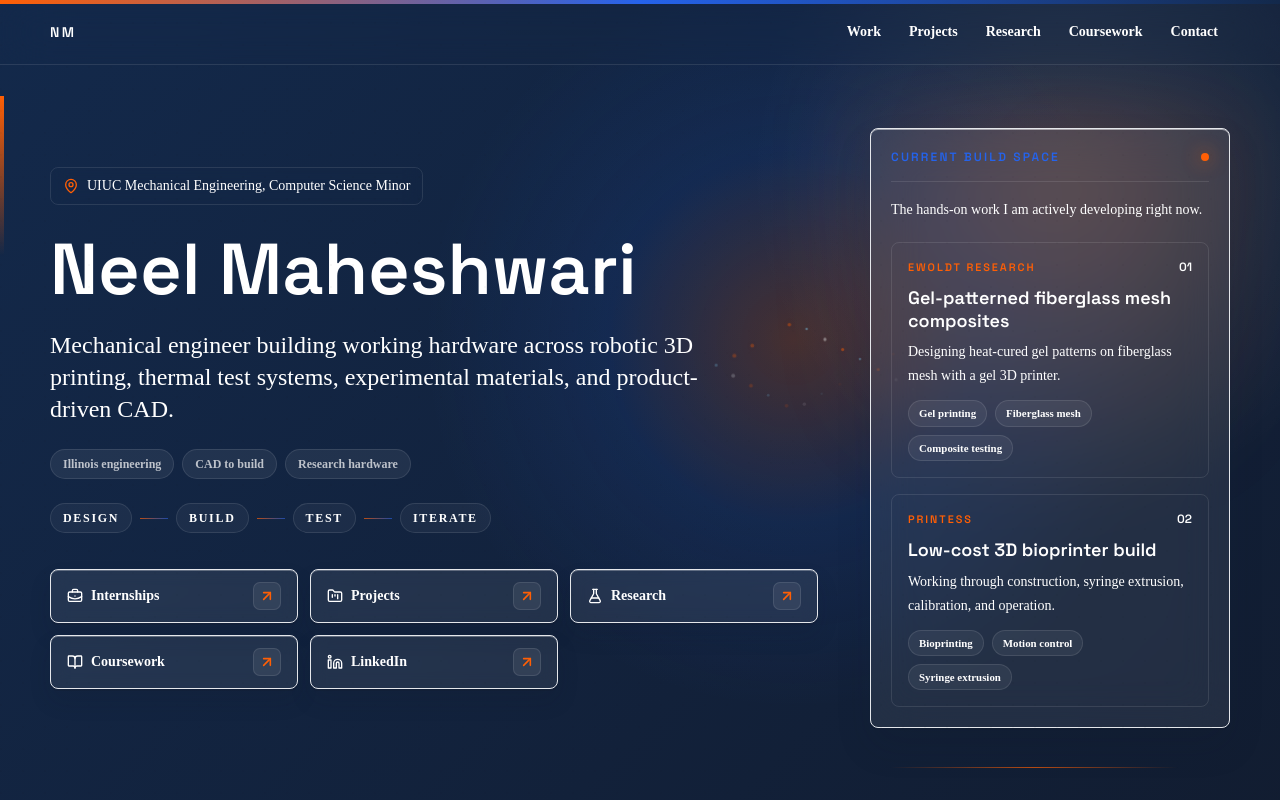
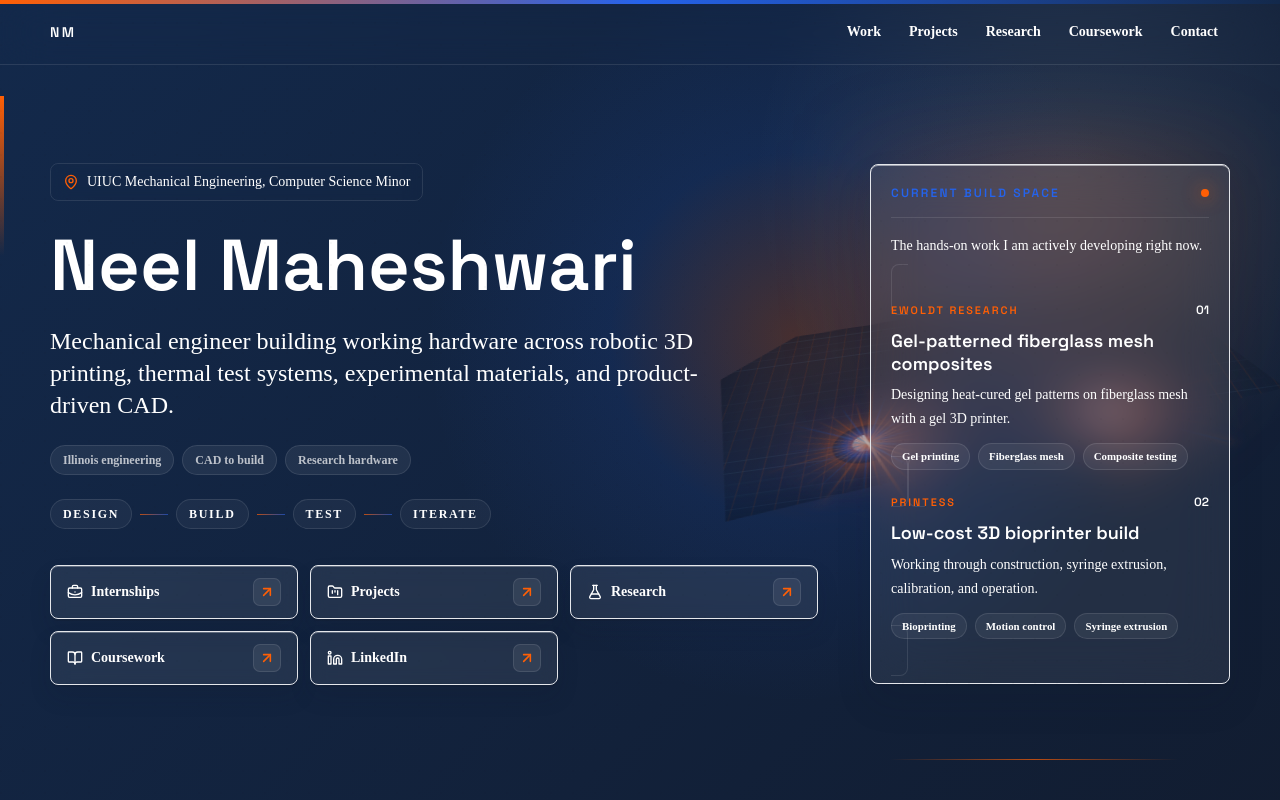
Before and after one commit to NeelMaheshwari5/website-portfolio, a Next.js app: page / in a window 1280 px wide. Shown: the top 800 px of the page. Built offline with nearby package versions, Linux system fonts and the light colour scheme.

Commit message:
Add dimensional hero portal

```diff
--- a/app/globals.css
+++ b/app/globals.css
@@ -60,76 +60,120 @@ body:has(.site-topbar) main > nav:first-child {
   overflow: hidden;
 }
 
-.hero-infinity-field {
+.hero-infinity-portal {
   position: absolute;
-  inset: 0;
-  overflow: hidden;
+  right: max(3vw, 36px);
+  top: 17%;
+  width: min(42vw, 560px);
+  height: min(42vw, 420px);
   pointer-events: none;
-  opacity: 0.72;
-  mask-image: linear-gradient(90deg, transparent, black 14%, black 86%, transparent);
+  opacity: 0.76;
+  perspective: 900px;
+  transform: rotate(-8deg);
+  z-index: 1;
 }
 
-.hero-infinity-field span {
-  --dot-index: 0;
+.hero-infinity-portal::before {
+  content: "";
   position: absolute;
-  left: 68%;
-  top: 45%;
-  width: 4px;
-  height: 4px;
-  border-radius: 999px;
-  background: #ff5f05;
+  inset: 11% 1% 4%;
+  border-radius: 12px;
+  background:
+    linear-gradient(90deg, rgba(255, 95, 5, 0.12) 1px, transparent 1px),
+    linear-gradient(0deg, rgba(125, 211, 252, 0.08) 1px, transparent 1px),
+    linear-gradient(135deg, rgba(10, 22, 42, 0.62), rgba(19, 41, 75, 0.14));
+  background-size: 18px 18px, 18px 18px, 100% 100%;
   box-shadow:
-    0 0 12px rgba(255, 95, 5, 0.52),
-    0 0 22px rgba(37, 99, 235, 0.32);
-  opacity: 0;
-  transform: translate3d(0, 0, 0);
-  animation: infinity-drift 10s linear infinite;
-  animation-delay: calc(var(--dot-index) * -0.285s);
+    inset 0 0 55px rgba(7, 14, 28, 0.72),
+    0 26px 90px rgba(7, 14, 28, 0.42);
+  clip-path: polygon(13% 6%, 88% 0, 100% 77%, 10% 100%, 0 29%);
+  transform: rotateX(64deg) translateY(38px);
 }
 
-.hero-infinity-field span:nth-child(3n) {
-  width: 3px;
-  height: 3px;
-  background: #7dd3fc;
+.portal-lobe {
+  position: absolute;
+  top: 39%;
+  width: 255px;
+  height: 255px;
+  transform-style: preserve-3d;
+  transform: rotateX(62deg) rotateZ(var(--lobe-tilt, 0deg));
+  filter: drop-shadow(0 0 24px rgba(255, 95, 5, 0.32));
 }
 
-.hero-infinity-field span:nth-child(4n) {
-  background: rgba(248, 250, 252, 0.88);
+.portal-lobe-left {
+  --lobe-tilt: -11deg;
+  left: 4%;
 }
 
-@keyframes infinity-drift {
-  0% {
-    opacity: 0;
-    transform: translate3d(0, 0, 0) scale(0.65);
+.portal-lobe-right {
+  --lobe-tilt: 11deg;
+  right: 4%;
+}
+
+.portal-core {
+  position: absolute;
+  inset: 38%;
+  border-radius: 999px;
+  background: radial-gradient(circle, rgba(255, 95, 5, 0.95), rgba(37, 99, 235, 0.46) 42%, transparent 72%);
+  box-shadow:
+    0 0 28px rgba(255, 95, 5, 0.66),
+    0 0 80px rgba(37, 99, 235, 0.45);
+  animation: portal-core-breathe 4.8s ease-in-out infinite;
+}
+
+.portal-lobe span {
+  --ray-index: 0;
+  position: absolute;
+  left: 50%;
+  top: 50%;
+  width: 2px;
+  height: 122px;
+  border-radius: 999px;
+  background: linear-gradient(to top, rgba(255, 95, 5, 0), rgba(255, 95, 5, 0.92) 42%, rgba(248, 250, 252, 0.9));
+  box-shadow:
+    0 0 10px rgba(255, 95, 5, 0.55),
+    0 0 22px rgba(37, 99, 235, 0.34);
+  transform-origin: 50% 0;
+  transform:
+    rotate(calc(var(--ray-index) * 10.588deg))
+    translateY(-16px)
+    translateZ(calc(var(--ray-index) * -2px));
+  opacity: 0.32;
+  animation: portal-ray-pulse 3.8s ease-in-out infinite;
+  animation-delay: calc(var(--ray-index) * -0.075s);
+}
+
+.portal-lobe span:nth-child(3n) {
+  background: linear-gradient(to top, rgba(37, 99, 235, 0), rgba(37, 99, 235, 0.85) 45%, rgba(125, 211, 252, 0.92));
+}
+
+.portal-lobe span:nth-child(5n) {
+  height: 146px;
+  width: 3px;
+  opacity: 0.42;
+}
+
+@keyframes portal-ray-pulse {
+  0%,
+  100% {
+    opacity: 0.2;
+    scale: 0.82 0.72;
   }
-  8% {
-    opacity: 0.92;
+  45% {
+    opacity: 0.82;
+    scale: 1 1.08;
   }
-  12.5% {
-    transform: translate3d(78px, -44px, 0) scale(0.9);
-  }
-  25% {
-    transform: translate3d(156px, 0, 0) scale(1);
-  }
-  37.5% {
-    transform: translate3d(78px, 44px, 0) scale(0.9);
+}
+
+@keyframes portal-core-breathe {
+  0%,
+  100% {
+    transform: scale(0.85);
+    opacity: 0.58;
   }
   50% {
-    opacity: 0.72;
-    transform: translate3d(0, 0, 0) scale(0.72);
-  }
-  62.5% {
-    transform: translate3d(-78px, -44px, 0) scale(0.9);
-  }
-  75% {
-    transform: translate3d(-156px, 0, 0) scale(1);
-  }
-  87.5% {
-    transform: translate3d(-78px, 44px, 0) scale(0.9);
-  }
-  100% {
-    opacity: 0;
-    transform: translate3d(0, 0, 0) scale(0.65);
+    transform: scale(1.12);
+    opacity: 0.92;
   }
 }
 
--- a/app/page.tsx
+++ b/app/page.tsx
@@ -216,19 +216,21 @@ const heroHighlights = [
   {
     label: "Ewoldt Research",
     title: "Gel-patterned fiberglass mesh composites",
+    href: "/research/ewoldt",
     detail: "Designing heat-cured gel patterns on fiberglass mesh with a gel 3D printer.",
     tags: ["Gel printing", "Fiberglass mesh", "Composite testing"]
   },
   {
     label: "Printess",
     title: "Low-cost 3D bioprinter build",
+    href: "/projects/printess-3d-bioprinter",
     detail: "Working through construction, syringe extrusion, calibration, and operation.",
     tags: ["Bioprinting", "Motion control", "Syringe extrusion"]
   }
 ];
 
 const heroProcess = ["Design", "Build", "Test", "Iterate"];
-const infinityDots = Array.from({ length: 34 }, (_, index) => index);
+const tunnelRays = Array.from({ length: 34 }, (_, index) => index);
 
 const fadeUp = {
   hidden: { opacity: 0, y: 28 },
@@ -357,12 +359,17 @@ export default function Home() {
               "radial-gradient(circle at var(--cursor-x, 62%) var(--cursor-y, 42%), rgba(255, 95, 5, 0.22), rgba(37, 99, 235, 0.1) 20%, transparent 40%), radial-gradient(circle at 84% 22%, rgba(248, 250, 252, 0.1), transparent 26%), linear-gradient(135deg, rgba(19, 41, 75, 0.2), rgba(17, 24, 39, 0.72))"
           }}
         />
-        <div className="hero-infinity-field" aria-hidden="true">
-          {infinityDots.map((dot) => (
-            <span
-              key={dot}
-              style={{ "--dot-index": dot } as CSSProperties}
-            />
+        <div className="hero-infinity-portal" aria-hidden="true">
+          {["left", "right"].map((side) => (
+            <div key={side} className={`portal-lobe portal-lobe-${side}`}>
+              <div className="portal-core" />
+              {tunnelRays.map((ray) => (
+                <span
+                  key={`${side}-${ray}`}
+                  style={{ "--ray-index": ray } as CSSProperties}
+                />
+              ))}
+            </div>
           ))}
         </div>
         <div className="absolute left-0 top-24 h-40 w-1 bg-gradient-to-b from-illiniOrange to-transparent" />
@@ -463,8 +470,9 @@ export default function Home() {
               </p>
               <div className="mt-5 space-y-4">
                 {heroHighlights.map((item, index) => (
-                  <div
+                  <Link
                     key={item.label}
+                    href={item.href}
                     className="rounded-[8px] border border-white/10 bg-ink/36 p-4 transition hover:border-illiniOrange/45 hover:bg-white/[0.08]"
                   >
                     <div className="flex items-center justify-between gap-4">
@@ -491,7 +499,7 @@ export default function Home() {
                         </span>
                       ))}
                     </div>
-                  </div>
+                  </Link>
                 ))}
               </div>
             </div>
```
